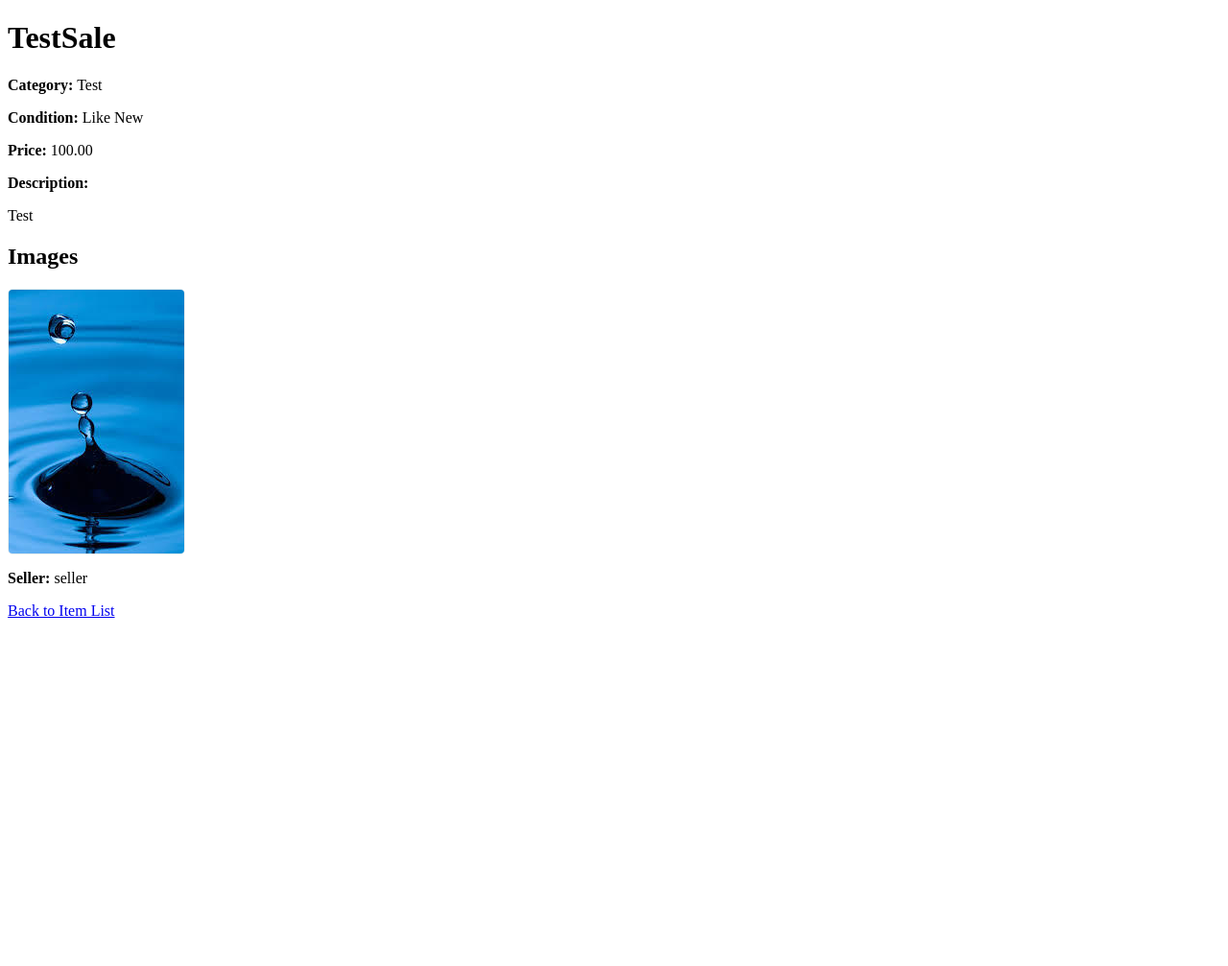
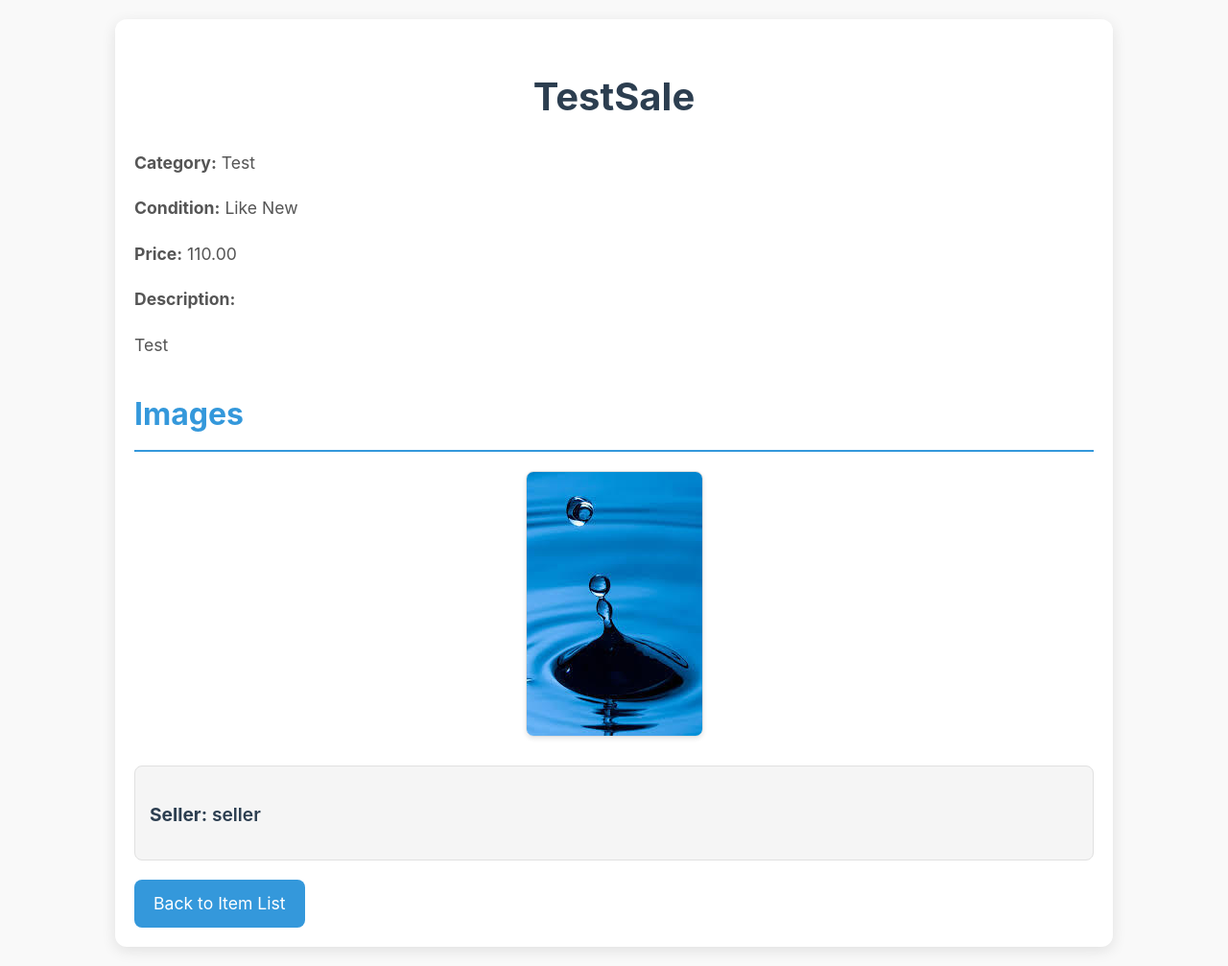
Before and after one commit to Omega130920/Secondhandmarket, a Django app: page /item/1/ in a window 1280 px wide. Shown: the whole page at 96% size. Before the commit the page ends 644 px from the top, so only its background shows below. Run offline with Django 5.2, Linux system fonts and the light colour scheme; data comes from the database, SQL or seed files in the repository; both versions use the stored data as it was after the commit.

```diff
--- a/marketplace/models.py
+++ b/marketplace/models.py
@@ -57,6 +57,7 @@ class Item(models.Model):
         default='good'
     )
     price = models.DecimalField(max_digits=10, decimal_places=2)
+    selling_price = models.DecimalField(max_digits=10, decimal_places=2, null=True, blank=True) # ADD THIS LINE
     image1 = models.ImageField(upload_to='item_images/', null=True, blank=True)
     image2 = models.ImageField(upload_to='item_images/', null=True, blank=True)
     image3 = models.ImageField(upload_to='item_images/', null=True, blank=True)
@@ -76,12 +77,15 @@ class Item(models.Model):
         return self.title
 
     def save(self, *args, **kwargs):
-        super().save(*args, **kwargs)
-        for img_field in ['image1', 'image2', 'image3', 'image4', 'image5', 'image6']:
-            img = getattr(self, img_field)
-            thumb_field = f'{img_field}_thumbnail'
+        # Calculate and set selling_price before saving.  Use the ROUND function.
+        self.selling_price = round(self.price * 1.1, 2)  # Round to 2 decimal places
+        super().save(*args, **kwargs) # Save the model FIRST
+
+        for img_field_name in ['image1', 'image2', 'image3', 'image4', 'image5', 'image6']:
+            img = getattr(self, img_field_name)
+            thumb_field_name = f'{img_field_name}_thumbnail'
             if img:
-                self.create_thumbnail(img, getattr(self, thumb_field), (300, 300)) # Adjust size as needed
+                thumbnail = self.create_thumbnail(img, thumb_field_name, (300, 300))
 
     def create_thumbnail(self, image_field, thumb_field_name, size):
         img = Image.open(image_field)
@@ -100,18 +104,7 @@ class Item(models.Model):
             None
         )
         setattr(self, thumb_field_name, thumb_file)
-        return thumb_file  # Return the created thumbnail file
-
-    def save(self, *args, **kwargs):
-        super().save(*args, **kwargs)
-        for img_field_name in ['image1', 'image2', 'image3', 'image4', 'image5', 'image6']:
-            img = getattr(self, img_field_name)
-            thumb_field_name = f'{img_field_name}_thumbnail'
-            if img:
-                thumbnail = self.create_thumbnail(img, thumb_field_name, (300, 300))
-                # No need to explicitly save here, as the super().save() at the beginning
-                # and the subsequent save() at the end will handle it.
-        super().save(*args, **kwargs) # Save again after creating thumbnails
+        return thumb_file
 
 from django.contrib.auth.models import User
 
--- a/marketplace/templates/marketplace/item_detail.html
+++ b/marketplace/templates/marketplace/item_detail.html
@@ -2,56 +2,227 @@
 <html>
 <head>
     <title>{{ item.title }} - Item Detail</title>
+    <meta name="viewport" content="width=device-width, initial-scale=1.0">
     <style>
+        body {
+            font-family: -apple-system, BlinkMacSystemFont, 'Segoe UI', Roboto, Oxygen, Ubuntu, Cantarell, 'Open Sans', 'Helvetica Neue', sans-serif;
+            margin: 0;
+            padding: 0;
+            background-color: #f9f9f9;
+            color: #333;
+            line-height: 1.7;
+        }
+
+        .container {
+            max-width: 1000px;
+            margin: 20px auto;
+            padding: 20px;
+            background-color: #fff;
+            border-radius: 12px;
+            box-shadow: 0 4px 15px rgba(0, 0, 0, 0.1);
+        }
+
+        h1 {
+            font-size: 2.5rem;
+            color: #2c3e50;
+            margin-bottom: 20px;
+            text-align: center;
+        }
+
+        h2 {
+            font-size: 2rem;
+            color: #3498db;
+            margin-top: 30px;
+            margin-bottom: 15px;
+            border-bottom: 2px solid #3498db;
+            padding-bottom: 10px;
+        }
+
+        p {
+            margin-bottom: 15px;
+            font-size: 1.1rem;
+            color: #555;
+        }
+
         .item-images-gallery {
             display: flex;
             flex-wrap: wrap;
-            gap: 10px;
-            margin-top: 15px;
+            gap: 15px;
+            margin-top: 20px;
+            justify-content: center;
         }
 
         .item-image-detail {
-            max-width: 300px;
+            max-width: 20%;
             height: auto;
-            border: 1px solid #eee;
-            border-radius: 5px;
+            border: 1px solid #ddd;
+            border-radius: 8px;
+            box-shadow: 0 2px 5px rgba(0, 0, 0, 0.1);
+            transition: transform 0.3s ease-in-out, box-shadow 0.3s ease-in-out;
+            cursor: pointer;
+        }
+
+        .item-image-detail:hover {
+            transform: scale(1.1);
+            box-shadow: 0 8px 20px rgba(0, 0, 0, 0.3);
+        }
+
+        .seller-info {
+            margin-top: 30px;
+            padding: 15px;
+            border: 1px solid #e0e0e0;
+            border-radius: 8px;
+            background-color: #f5f5f5;
+        }
+
+        .seller-info p {
+            font-size: 1.2rem;
+            color: #2c3e50;
+            font-weight: 600;
+        }
+
+        .contact-seller-btn {
+            display: inline-block;
+            padding: 12px 25px;
+            background-color: #3498db;
+            color: white;
+            text-decoration: none;
+            border-radius: 8px;
+            font-size: 1.1rem;
+            transition: background-color 0.3s ease-in-out, transform 0.1s ease-in-out;
+            margin-top: 10px;
+        }
+
+        .contact-seller-btn:hover {
+            background-color: #217dbb;
+            transform: scale(1.05);
+        }
+
+        .back-to-list-btn {
+            display: inline-block;
+            margin-top: 20px;
+            color: white;
+            background-color: #3498db; /* Button color */
+            padding: 10px 20px;
+            border-radius: 8px;
+            text-decoration: none;
+            font-size: 1.1rem;
+            transition: background-color 0.3s ease-in-out, transform 0.1s ease-in-out;
+        }
+
+        .back-to-list-btn:hover {
+            background-color: #217dbb; /* Darker shade on hover */
+            transform: scale(1.05);
+        }
+
+        /* Lightbox Styles */
+        .lightbox {
+            display: none;
+            position: fixed;
+            top: 0;
+            left: 0;
+            width: 100%;
+            height: 100%;
+            background-color: rgba(0, 0, 0, 0.8);
+            justify-content: center;
+            align-items: center;
+            z-index: 1000;
+        }
+
+        .lightbox-content {
+            max-width: 90%;
+            max-height: 90%;
+            object-fit: contain;
+            border-radius: 8px;
+            box-shadow: 0 4px 10px rgba(0, 0, 0, 0.5);
+        }
+
+        .lightbox-close {
+            position: absolute;
+            top: 20px;
+            right: 20px;
+            font-size: 2rem;
+            color: white;
+            cursor: pointer;
+            transition: color 0.2s ease-in-out;
+        }
+
+        .lightbox-close:hover {
+            color: #ddd;
         }
     </style>
 </head>
 <body>
+    <div class="container">
         <h1>{{ item.title }}</h1>
         <p><strong>Category:</strong> {{ item.category.name }}</p>
         <p><strong>Condition:</strong> {{ item.get_condition_display }}</p>
-    <p><strong>Price:</strong> {{ item.price }}</p>
+        <p><strong>Price:</strong> {{ item.selling_price }}</p>
         <p><strong>Description:</strong></p>
         <p>{{ item.description|linebreaksbr }}</p>
 
         <h2>Images</h2>
         <div class="item-images-gallery">
             {% if item.image1 %}
-            <img src="{{ item.image1.url }}" alt="{{ item.title }} - Image 1" class="item-image-detail">
+                <img src="{{ item.image1.url }}" alt="{{ item.title }} - Image 1" class="item-image-detail" data-full-image="{{ item.image1.url }}">
             {% endif %}
             {% if item.image2 %}
-            <img src="{{ item.image2.url }}" alt="{{ item.title }} - Image 2" class="item-image-detail">
+                <img src="{{ item.image2.url }}" alt="{{ item.title }} - Image 2" class="item-image-detail" data-full-image="{{ item.image2.url }}">
             {% endif %}
             {% if item.image3 %}
-            <img src="{{ item.image3.url }}" alt="{{ item.title }} - Image 3" class="item-image-detail">
+                <img src="{{ item.image3.url }}" alt="{{ item.title }} - Image 3" class="item-image-detail" data-full-image="{{ item.image3.url }}">
             {% endif %}
             {% if item.image4 %}
-            <img src="{{ item.image4.url }}" alt="{{ item.title }} - Image 4" class="item-image-detail">
+                <img src="{{ item.image4.url }}" alt="{{ item.title }} - Image 4" class="item-image-detail" data-full-image="{{ item.image4.url }}">
             {% endif %}
             {% if item.image5 %}
-            <img src="{{ item.image5.url }}" alt="{{ item.title }} - Image 5" class="item-image-detail">
+                <img src="{{ item.image5.url }}" alt="{{ item.title }} - Image 5" class="item-image-detail" data-full-image="{{ item.image5.url }}">
             {% endif %}
             {% if item.image6 %}
-            <img src="{{ item.image6.url }}" alt="{{ item.title }} - Image 6" class="item-image-detail">
+                <img src="{{ item.image6.url }}" alt="{{ item.title }} - Image 6" class="item-image-detail" data-full-image="{{ item.image6.url }}">
             {% endif %}
         </div>
 
+        <div class="seller-info">
             <p><strong>Seller:</strong> {{ item.seller.username }}</p>
             {% if user.is_authenticated and user != item.seller and not is_buyer %}
-        <p><a href="{% url 'contact_seller' item.id %}">Contact Seller</a></p>
+                <p><a href="{% url 'contact_seller' item.id %}" class="contact-seller-btn">Contact Seller</a></p>
             {% endif %}
-    <p><a href="{% url 'item_list' %}">Back to Item List</a></p>
+        </div>
+        <a href="{% url 'item_list' %}" class="back-to-list-btn">Back to Item List</a>
+    </div>
+
+    <div class="lightbox">
+        <span class="lightbox-close">&times;</span>
+        <img src="" alt="Full Image" class="lightbox-content">
+    </div>
+
+    <script>
+        const imageDetails = document.querySelectorAll('.item-image-detail');
+        const lightbox = document.querySelector('.lightbox');
+        const lightboxImg = document.querySelector('.lightbox-content');
+        const lightboxClose = document.querySelector('.lightbox-close');
+
+        imageDetails.forEach(img => {
+            img.addEventListener('click', () => {
+                const fullImageSrc = img.getAttribute('data-full-image');
+                lightboxImg.src = fullImageSrc;
+                lightbox.style.display = 'flex';
+                document.body.style.overflow = 'hidden';
+            });
+        });
+
+        lightboxClose.addEventListener('click', () => {
+                lightbox.style.display = 'none';
+                document.body.style.overflow = '';
+        });
+
+        lightbox.addEventListener('click', (event) => {
+            if (event.target === lightbox) {
+                lightbox.style.display = 'none';
+                document.body.style.overflow = '';
+            }
+        });
+    </script>
 </body>
 </html>
--- a/marketplace/templates/marketplace/item_list.html
+++ b/marketplace/templates/marketplace/item_list.html
@@ -139,7 +139,7 @@
                         <div class="card-details">
                             <h2 class="card-title">{{ item.title }}</h2>
                             <p class="card-category">Category: {{ item.category.name }}</p>
-                            <p class="card-price">Price: {{ item.price }}</p>
+                            <p class="card-price">Price: {{ item.selling_price }}</p>
                         </div>
                     </a>
                 </div>
--- a/marketplace/views.py
+++ b/marketplace/views.py
@@ -193,6 +193,8 @@ def item_detail_view(request, item_id):
             payment_processed=True
         ).exists()
 
+    # Explicitly fetch the selling_price.
+    item = Item.objects.get(id=item_id) # add this line
     context = {
         'item': item,
         'is_buyer': is_buyer,
```
Also changed, not shown: db.sqlite3. Lines whose indentation alone changed are shown as unchanged.
